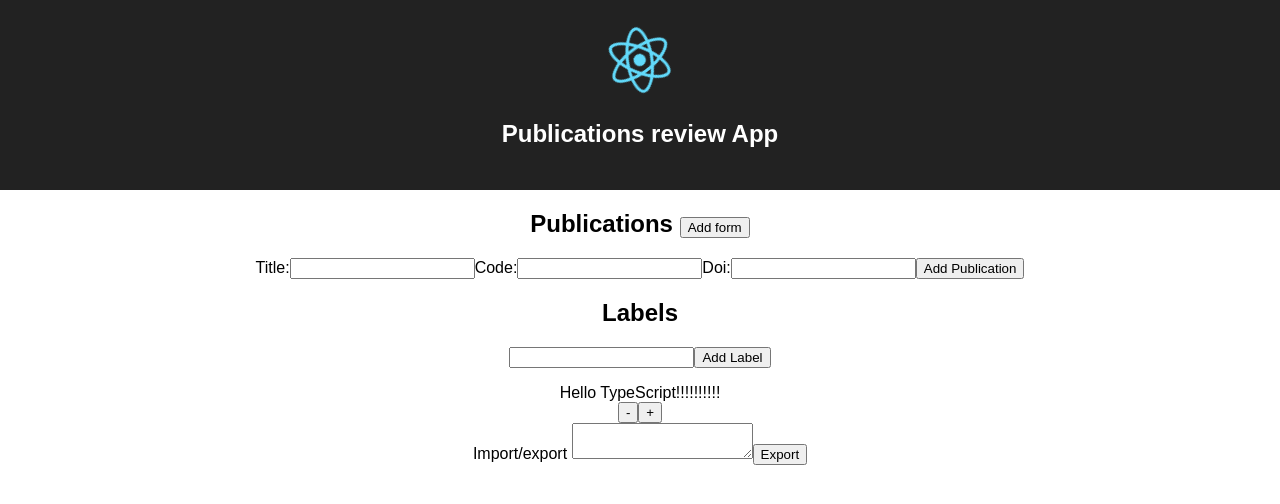
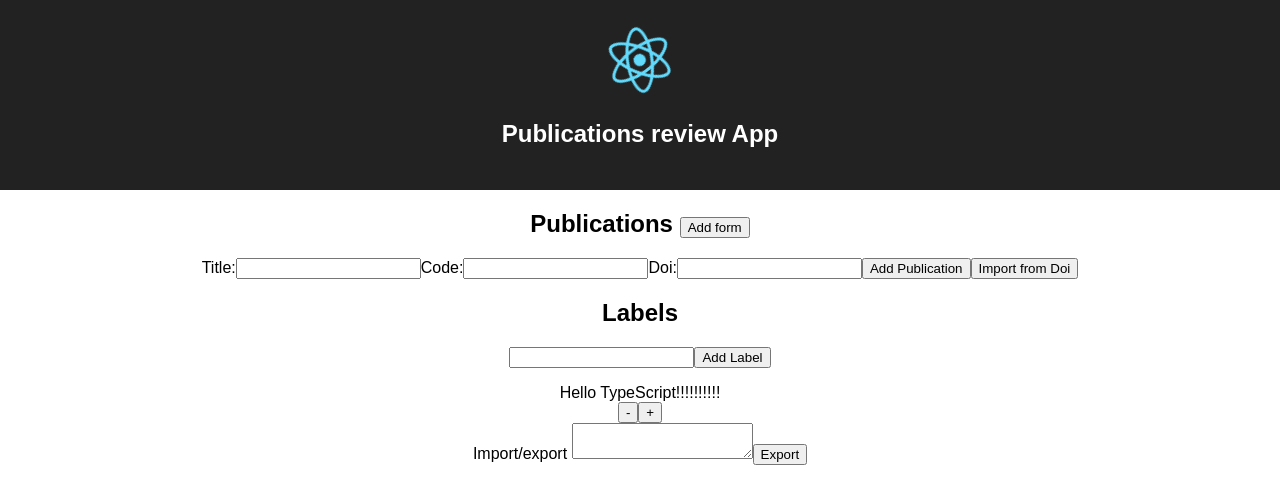
Before and after one commit to snowstorm0182/smartcampusdata, a React (Create React App) app: page / in a window 1280 px wide. Both pictures are taken after a click on the button "Add form". Shown: the top 504 px of the page. Built offline with nearby package versions, Linux system fonts and the light colour scheme.

Commit message:
Add doi importing new publication

```diff
--- a/package.json
+++ b/package.json
@@ -22,6 +22,8 @@
     "@types/react": "^16.7.18",
     "@types/react-dom": "^16.0.11",
     "@types/react-redux": "^6.0.12",
+    "bibtex": "^0.9.0",
+    "bibtex-parse-js": "0.0.24",
     "dexie": "^2.0.4",
     "gh-pages": "^2.0.1",
     "react-redux": "^6.0.0",
--- a/src/components/AddPublication.tsx
+++ b/src/components/AddPublication.tsx
@@ -1,6 +1,8 @@
 import * as React from 'react';
 import * as PropTypes from 'prop-types';
 import { Component } from 'react';
+//import {parseBibFile} from "bibtex";
+import bibtexParse from 'bibtex-parse-js';
 
 class AddPublication extends Component<any, any> {
     static propTypes = {
@@ -9,7 +11,7 @@ class AddPublication extends Component<any, any> {
 
   constructor(props: any) {
     super(props);
-    this.state = {title: '', code:'', doi:''};
+    this.state = {title: '', code:'', doi:'', bibtex:'', crossref:{}};
     this.addPublication = this.addPublication.bind(this);
     this.handleChange = this.handleChange.bind(this);
   }
@@ -24,17 +26,45 @@ class AddPublication extends Component<any, any> {
 
   handleChangeEvent (evt) {
     this.setState({ [evt.target.name]: evt.target.value });
+    //https://www.crosscite.org/format?doi=10.1145%2F2783446.2783605&style=bibtex&lang=en-US
+  }
+
+  doiImport () {
+    this._handleCrossRef(this.state.doi);
+    this._handleCrossCite(this.state.doi)
+  }
+
+  _handleCrossRef(doi){
+    fetch('https://api.crossref.org/works/'+doi)
+      .then(result=>result.json())
+      .then(items=>{
+        this.setState({crossref: items.message});
+        this.setState({title: items.message.title[0]});
+      })
+  }
+
+  _handleCrossCite(doi){
+    fetch('https://www.crosscite.org/format?doi=/' + encodeURIComponent(doi) + '&style=bibtex&lang=en-US')
+      .then(result=>result.text())
+      .then(text=>{
+        //console.log(text);
+        this.setState({bibtex: text});
+        let parsedbib = bibtexParse.toJSON(text);
+        this.setState({code: parsedbib[0]['citationKey']});
+        //console.log(parsedbib);
+      })
   }
 
   render() {
     return (<div>
       <label>Title:
-      <input name="title" type="text" value={this.state.name} onChange={(e) => this.handleChangeEvent(e)} /></label>
+      <input name="title" type="text" value={this.state.title} onChange={(e) => this.handleChangeEvent(e)} /></label>
       <label>Code:
       <input name="code" type="text" value={this.state.code} onChange={(e) => this.handleChangeEvent(e)} /></label>
       <label>Doi:
       <input name="doi" type="text" value={this.state.doi} onChange={(e) => this.handleChangeEvent(e)} /></label>
-      <button type="button" onClick={this.addPublication}>Add Publication</button>
+      <button type="button" onClick={(e) => this.addPublication()}>Add Publication</button>
+      <button type="button" onClick={(e) => this.doiImport()}>Import from Doi</button>
     </div>);
   }
 }
--- a/src/store/index.js
+++ b/src/store/index.js
@@ -8,7 +8,7 @@ const initialState = {
   labels: [],
   //live only
   visibility: {addPublication:false},
-  filters: [],
+  //filters: [],
 };
 
 const store = createStore(
```
Also changed, not shown: 1 other file (tests, documents, lock files or other folders).
